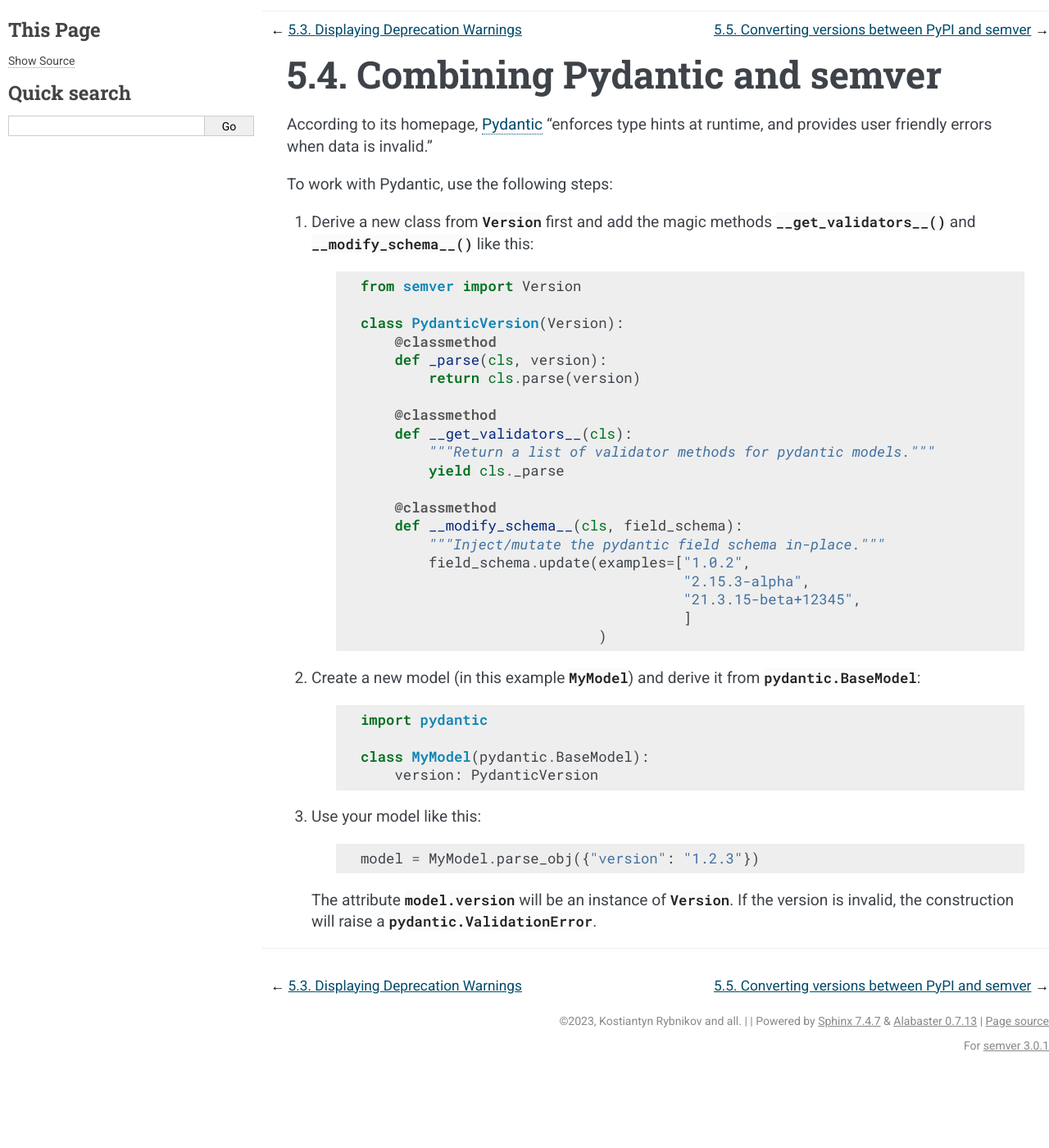
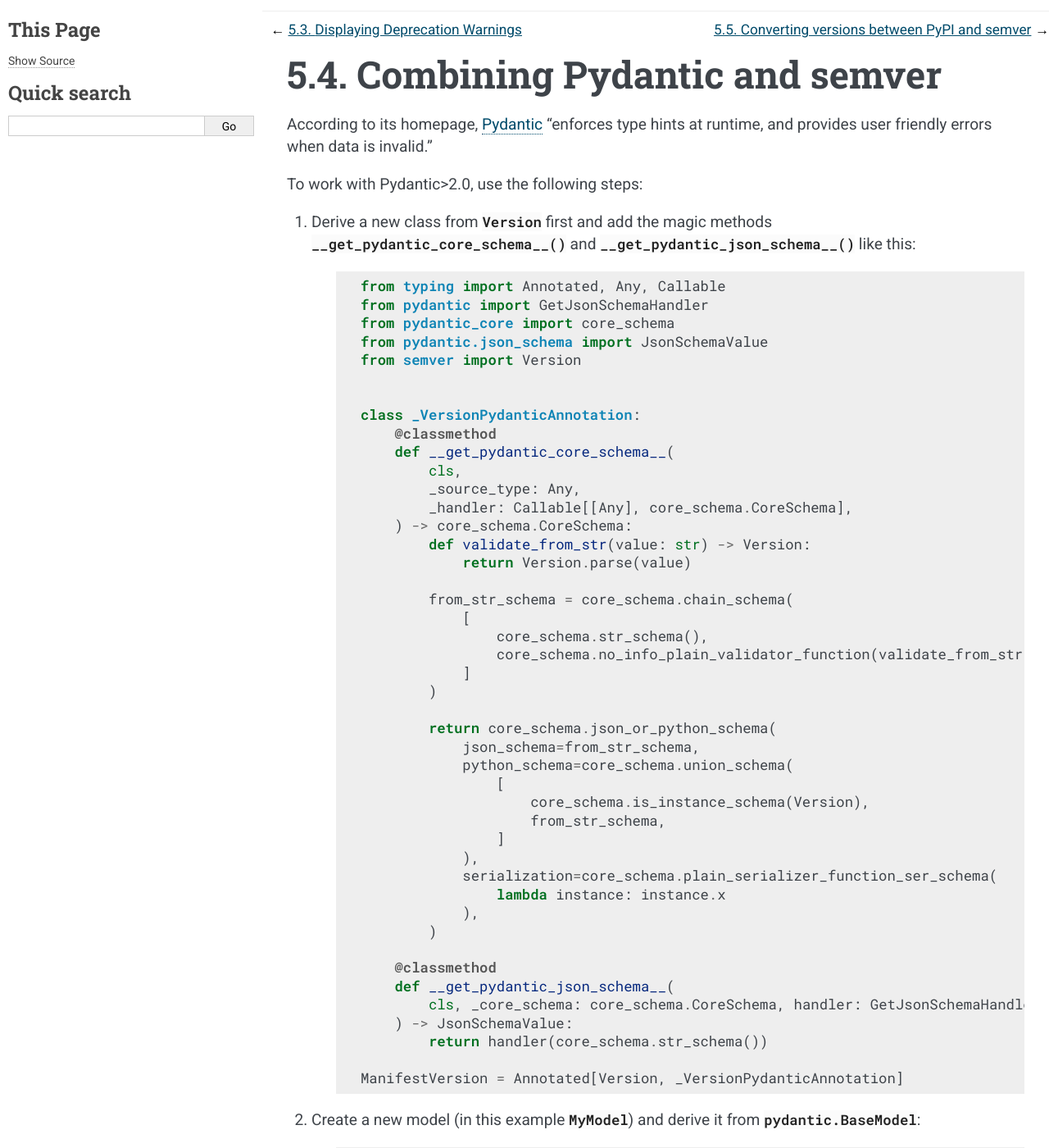
Before and after one commit to python-semver/python-semver, a Sphinx documentation site: the page built from docs/advanced/combine-pydantic-and-semver.rst, in a window 1280 px wide and 1400 px high. Shown: the whole window at 82% size. Built offline with Sphinx 7.4.7, drawn with Linux system fonts in a browser that asks for light colours; some of the changed text lies outside the part shown.

Commit message:
Fix #422: Update advanced topic about Pydantic v2

```diff
--- a/docs/advanced/combine-pydantic-and-semver.rst
+++ b/docs/advanced/combine-pydantic-and-semver.rst
@@ -5,35 +5,59 @@
 "enforces type hints at runtime, and provides user friendly errors when data
 is invalid."
 
-To work with Pydantic, use the following steps:
+To work with Pydantic>2.0, use the following steps:
 
 
 1. Derive a new class from :class:`~semver.version.Version`
-   first and add the magic methods :py:meth:`__get_validators__`
-   and :py:meth:`__modify_schema__` like this:
+   first and add the magic methods :py:meth:`__get_pydantic_core_schema__`
+   and :py:meth:`__get_pydantic_json_schema__` like this:
 
     .. code-block:: python
 
+        from typing import Annotated, Any, Callable
+        from pydantic import GetJsonSchemaHandler
+        from pydantic_core import core_schema
+        from pydantic.json_schema import JsonSchemaValue
         from semver import Version
 
-        class PydanticVersion(Version):
+
+        class _VersionPydanticAnnotation:
             @classmethod
-            def _parse(cls, version):
-                return cls.parse(version)
+            def __get_pydantic_core_schema__(
+                cls,
+                _source_type: Any,
+                _handler: Callable[[Any], core_schema.CoreSchema],
+            ) -> core_schema.CoreSchema:
+                def validate_from_str(value: str) -> Version:
+                    return Version.parse(value)
+
+                from_str_schema = core_schema.chain_schema(
+                    [
+                        core_schema.str_schema(),
+                        core_schema.no_info_plain_validator_function(validate_from_str),
+                    ]
+                )
+
+                return core_schema.json_or_python_schema(
+                    json_schema=from_str_schema,
+                    python_schema=core_schema.union_schema(
+                        [
+                            core_schema.is_instance_schema(Version),
+                            from_str_schema,
+                        ]
+                    ),
+                    serialization=core_schema.plain_serializer_function_ser_schema(
+                        lambda instance: instance.x
+                    ),
+                )
 
             @classmethod
-            def __get_validators__(cls):
-                """Return a list of validator methods for pydantic models."""
-                yield cls._parse
+            def __get_pydantic_json_schema__(
+                cls, _core_schema: core_schema.CoreSchema, handler: GetJsonSchemaHandler
+            ) -> JsonSchemaValue:
+                return handler(core_schema.str_schema())
 
-            @classmethod
-            def __modify_schema__(cls, field_schema):
-                """Inject/mutate the pydantic field schema in-place."""
-                field_schema.update(examples=["1.0.2",
-                                              "2.15.3-alpha",
-                                              "21.3.15-beta+12345",
-                                              ]
-                                    )
+        ManifestVersion = Annotated[Version, _VersionPydanticAnnotation]
 
 2. Create a new model (in this example :class:`MyModel`) and derive
    it from :class:`pydantic.BaseModel`:
@@ -43,7 +67,7 @@
         import pydantic
 
         class MyModel(pydantic.BaseModel):
-            version: PydanticVersion
+            version: _VersionPydanticAnnotation
 
 3. Use your model like this:
 
```
